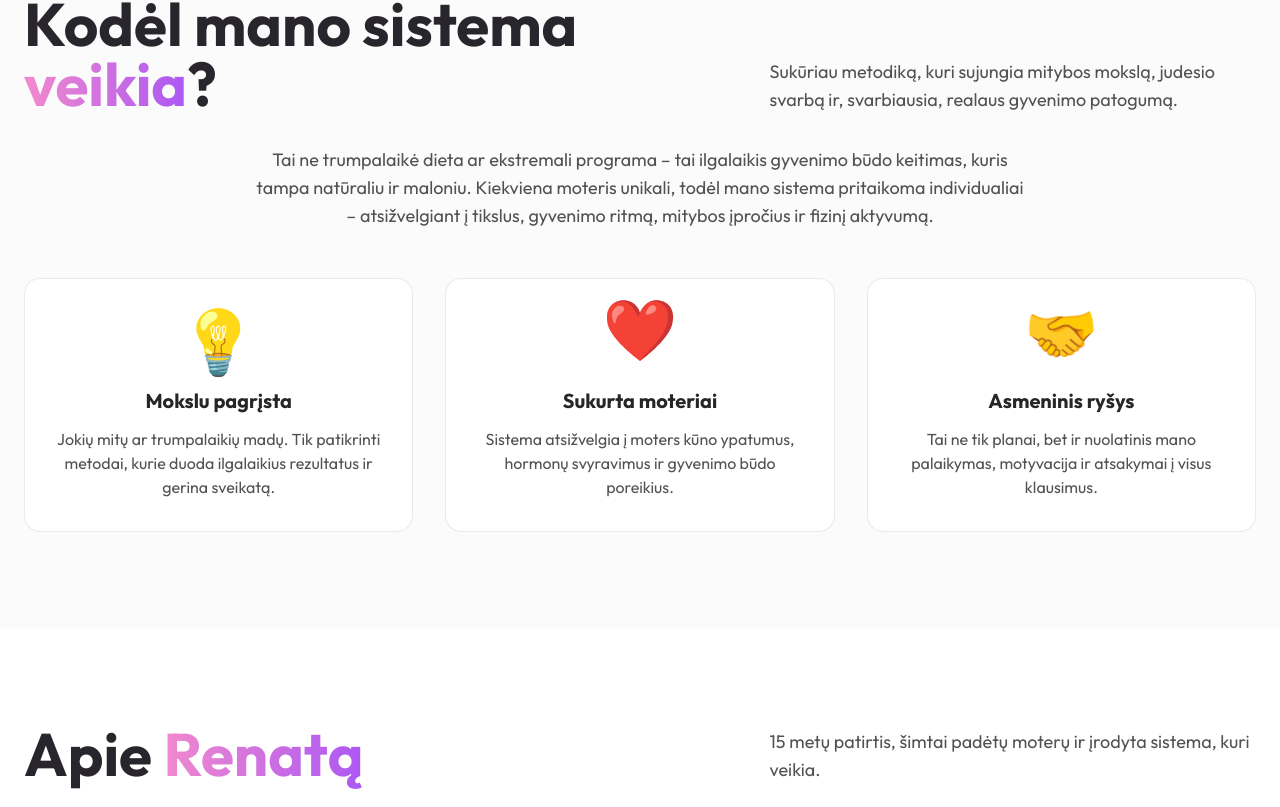
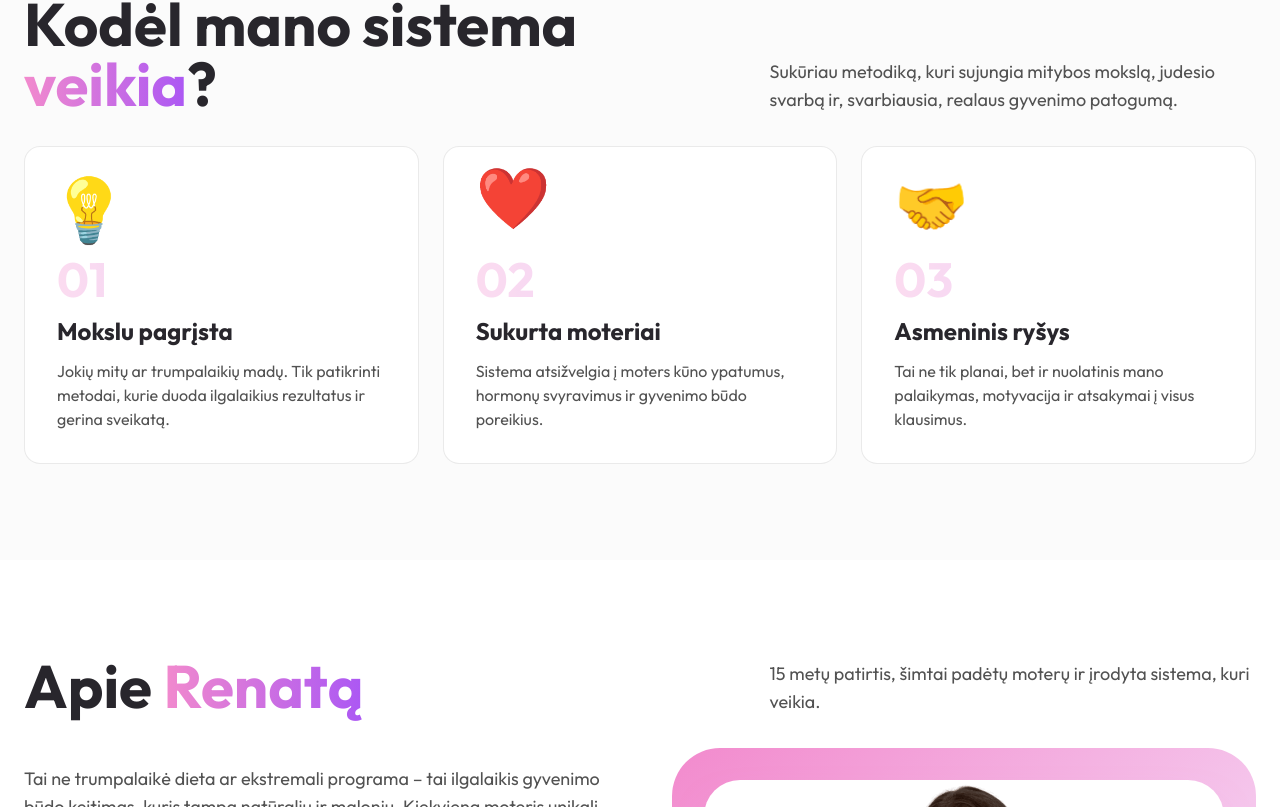
Before and after one commit to RimBin/renataladies, a Next.js app in the folder web/: page / in a window 1280 px wide. Shown: the part 5333-6140 px from the top of the page. Built offline with nearby package versions, Linux system fonts and the light colour scheme; no server answers.

Commit message:
style: match WhyItWorks cards style with HowItWorks section - add numbers and remove extra text

```diff
--- a/web/components/home/WhyItWorks.tsx
+++ b/web/components/home/WhyItWorks.tsx
@@ -3,18 +3,21 @@ import Reveal from '../ui/Reveal';
 const features = [
 	{
 		icon: "💡",
+		number: "01",
 		title: "Mokslu pagrįsta",
 		desc: "Jokių mitų ar trumpalaikių madų. Tik patikrinti metodai, kurie duoda ilgalaikius rezultatus ir gerina sveikatą.",
 		animation: 'icon-pulse',
 	},
 	{
 		icon: "❤️",
+		number: "02",
 		title: "Sukurta moteriai",
 		desc: "Sistema atsižvelgia į moters kūno ypatumus, hormonų svyravimus ir gyvenimo būdo poreikius.",
 		animation: 'icon-bounce',
 	},
 	{
 		icon: "🤝",
+		number: "03",
 		title: "Asmeninis ryšys",
 		desc: "Tai ne tik planai, bet ir nuolatinis mano palaikymas, motyvacija ir atsakymai į visus klausimus.",
 		animation: 'icon-float',
@@ -40,21 +43,14 @@ export default function WhyItWorks() {
 					</div>
 				</Reveal>
 
-				<div className="mb-12">
-					<p className="text-lg text-neutral-600 text-center max-w-3xl mx-auto">
-						Tai ne trumpalaikė dieta ar ekstremali programa – tai ilgalaikis gyvenimo būdo keitimas, kuris tampa natūraliu ir maloniu.
-						Kiekviena moteris unikali, todėl mano sistema pritaikoma individualiai – atsižvelgiant į tikslus,
-						gyvenimo ritmą, mitybos įpročius ir fizinį aktyvumą.
-					</p>
-				</div>
-
-				<div className="grid grid-cols-1 md:grid-cols-3 gap-6 lg:gap-8">
+				<div className="grid grid-cols-1 md:grid-cols-3 gap-6">
 					{features.map((f, i) => (
 						<Reveal key={i} delay={0.1 * (i + 1)}>
-							<div className="relative p-8 rounded-2xl border border-neutral-200/80 bg-white h-full flex flex-col items-center text-center group hover:border-neutral-300 transition-colors">
+							<div className="relative p-8 rounded-2xl border border-neutral-200/80 bg-white h-full flex flex-col group hover:border-neutral-300 transition-colors">
 								<div className={`text-6xl mb-4 ${f.animation}`}>{f.icon}</div>
-								<h3 className="font-bold text-xl text-neutral-800 mb-3">{f.title}</h3>
-								<p className="text-neutral-600 text-base flex-grow">{f.desc}</p>
+								<p className="text-5xl font-bold gradient-text opacity-30 mb-3">{f.number}</p>
+								<h3 className="text-2xl font-bold text-rlText mb-3">{f.title}</h3>
+								<p className="text-neutral-600 flex-grow">{f.desc}</p>
 							</div>
 						</Reveal>
 					))}
```
